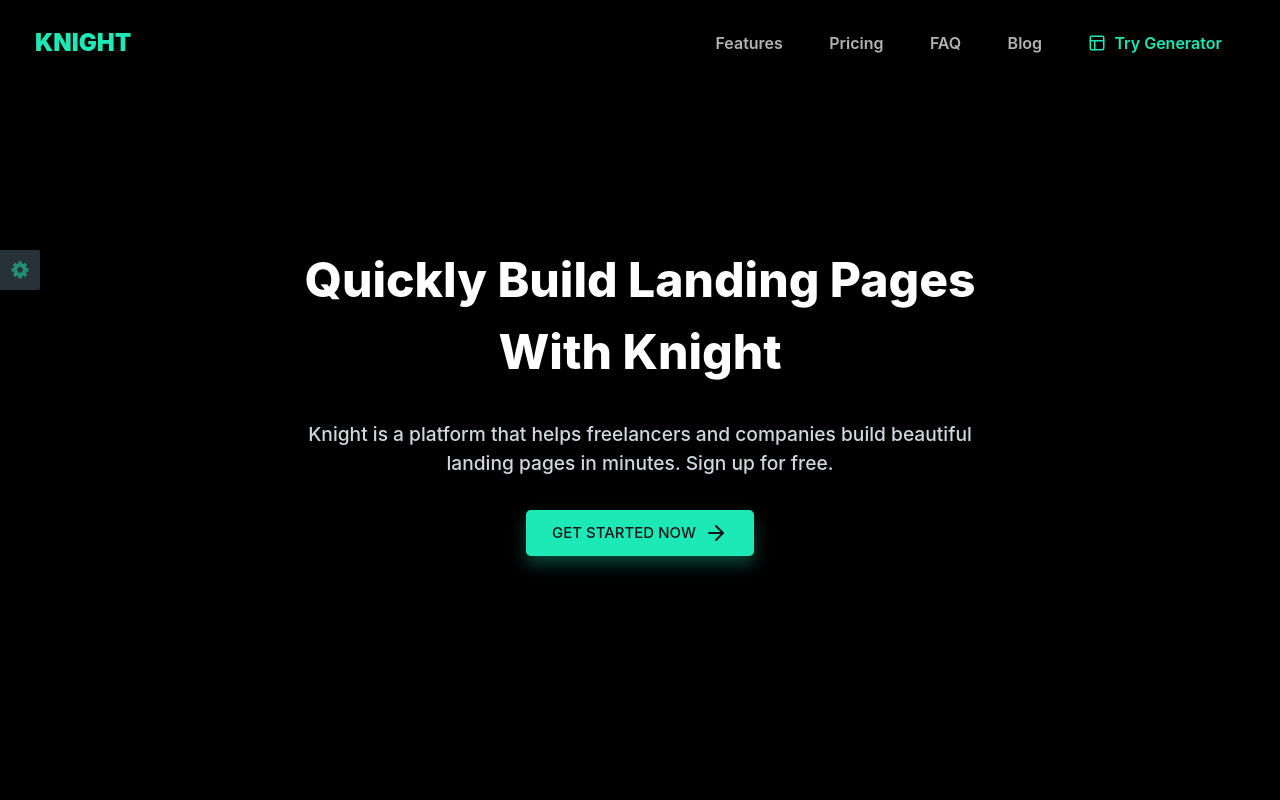
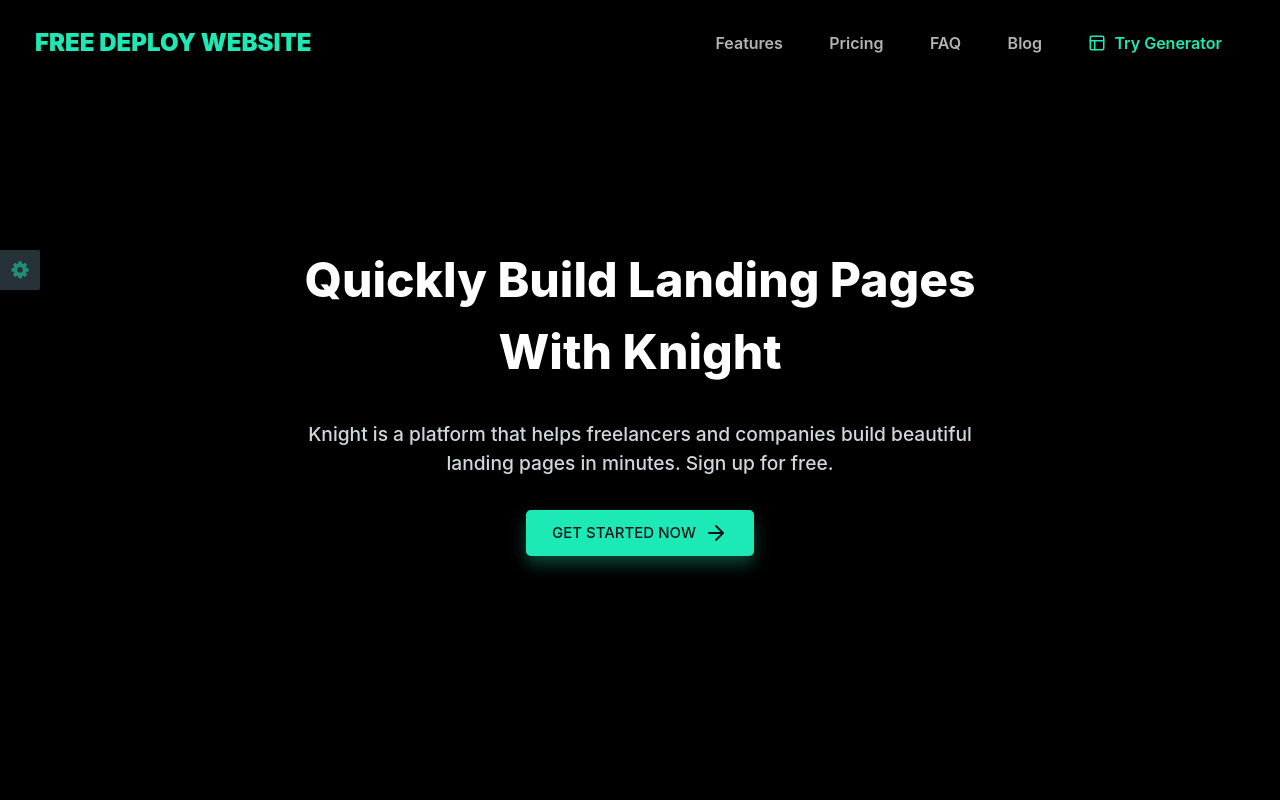
Before and after one commit to go-website/free-website-deploy, a plain HTML site: page index.html in a window 1280 px wide. Shown: the top 800 px of the page. Drawn offline with nearby package versions, Linux system fonts and the light colour scheme; a web font is replaced by a local one.

Commit message:
Update index.html

```diff
--- a/index.html
+++ b/index.html
@@ -4,7 +4,7 @@
     <!-- Required meta tags -->
     <meta charset="utf-8">
     <meta name="viewport" content="width=device-width, initial-scale=1, shrink-to-fit=no">
-    <title>Knight - Free Bootstrap 4 Product Landing Page Template</title>
+    <title>Free Deploy Website</title>
     <meta name="description"
           content="Knight is a beautiful Bootstrap 4 template for product landing pages."/>
 
@@ -26,7 +26,7 @@
     <div class="container-fluid">
         <nav class="navbar navbar-expand-md navbar-dark">
             <a class="navbar-brand heading-black" href="index.html">
-                Knight
+                Free Deploy Website
             </a>
             <button class="navbar-toggler navbar-toggler-right border-0" type="button" data-toggle="collapse"
                     data-target="#navbarCollapse" aria-controls="navbarCollapse" aria-expanded="false"
```
